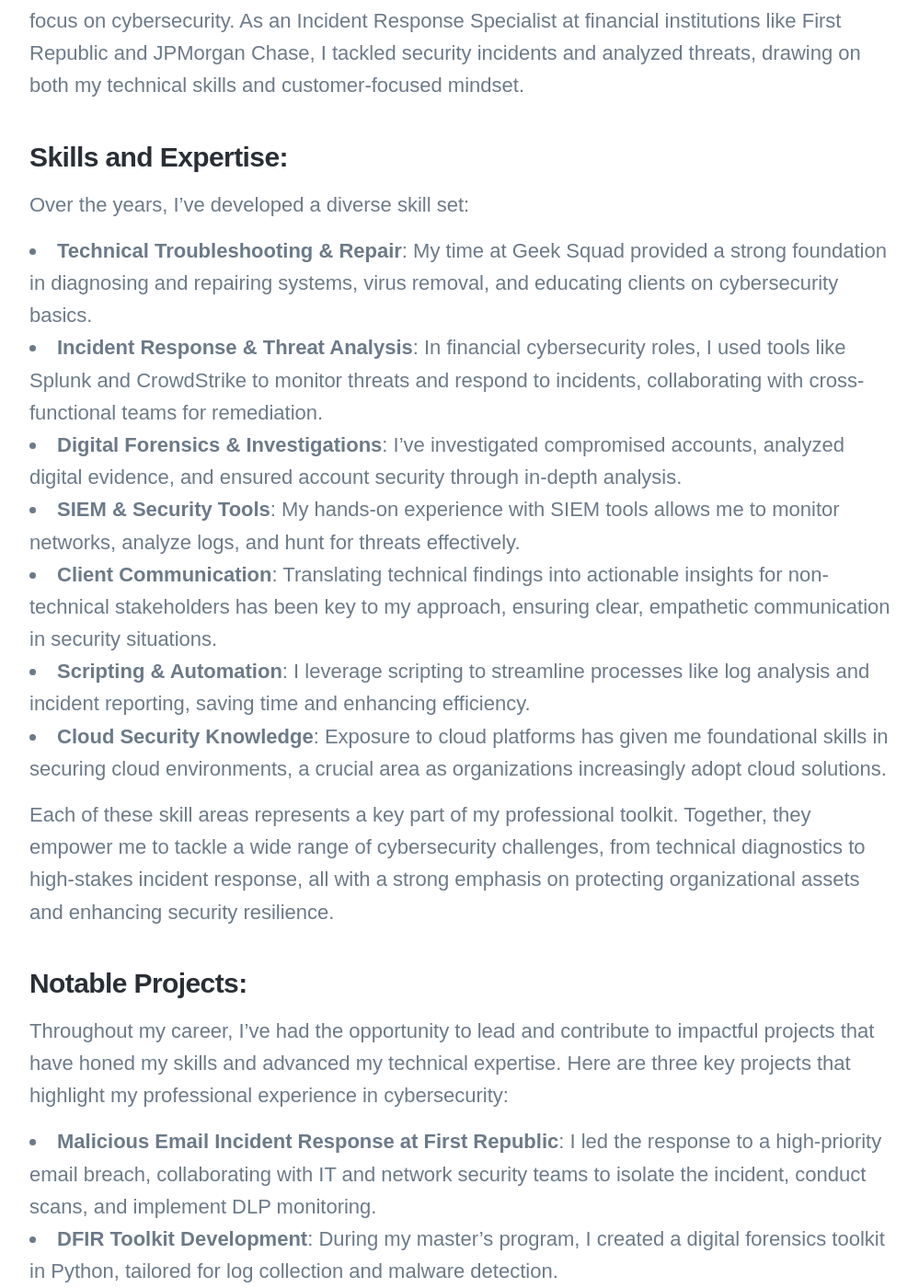
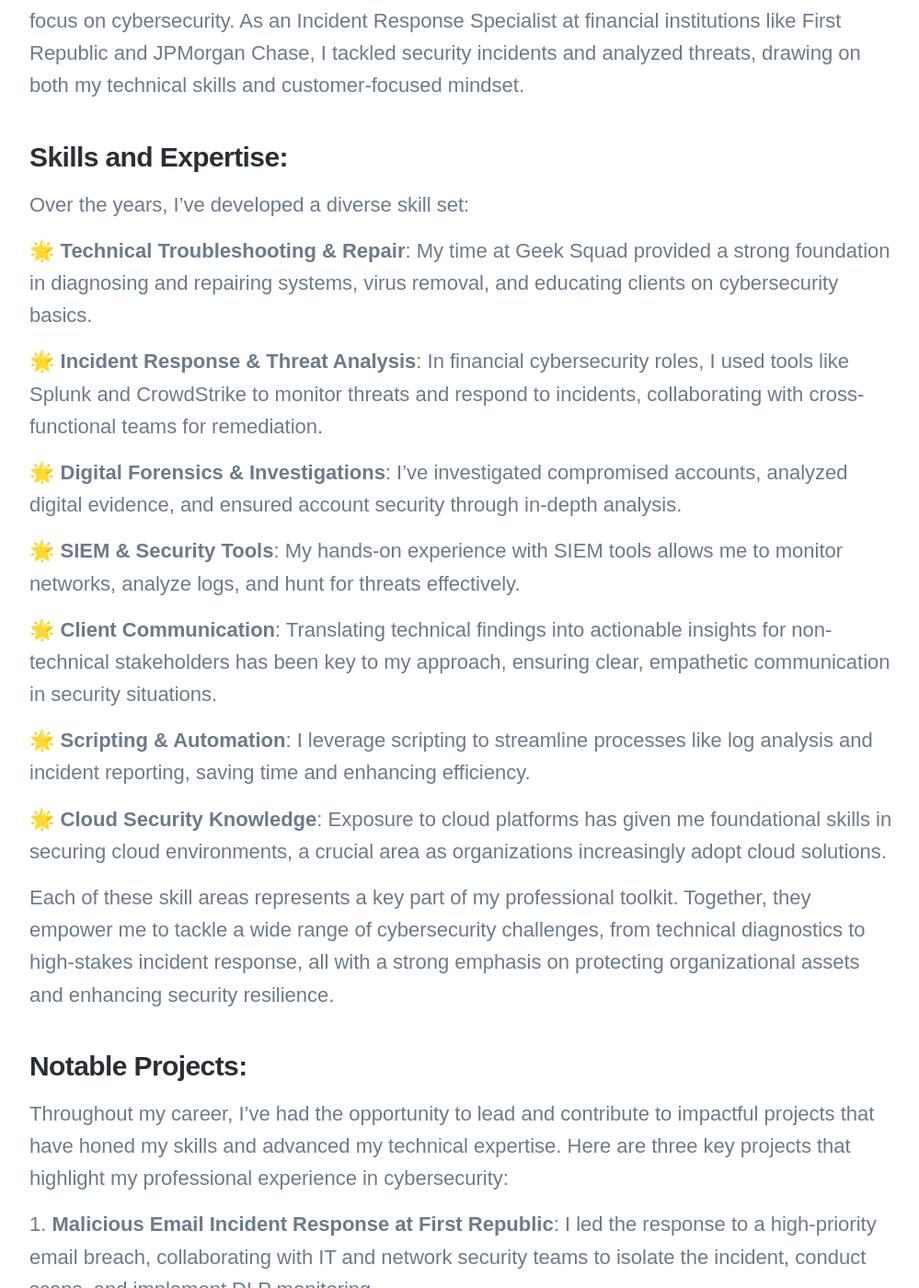
Before and after one commit to vkibaja/vkibaja.github.io, a Jekyll site: the page built from _posts/2024-07-22-first-post.md, in a window 1280 px wide and 1400 px high, scrolled down 2294 px. Shown: the whole window at 92% size, without its empty margins (138-1137 px from the left). Built offline with Jekyll 4.4.1, drawn with Linux system fonts in a browser that asks for light colours; nearby versions of some CDN libraries; some web fonts are replaced.

```diff
--- a/_posts/2024-07-22-first-post.md
+++ b/_posts/2024-07-22-first-post.md
@@ -33,13 +33,19 @@ With a solid technical foundation, I transitioned to a corporate IT role at Grub
 
 Over the years, I’ve developed a diverse skill set:
 
-- **Technical Troubleshooting & Repair**: My time at Geek Squad provided a strong foundation in diagnosing and repairing systems, virus removal, and educating clients on cybersecurity basics.
-- **Incident Response & Threat Analysis**: In financial cybersecurity roles, I used tools like Splunk and CrowdStrike to monitor threats and respond to incidents, collaborating with cross-functional teams for remediation.
-- **Digital Forensics & Investigations**: I’ve investigated compromised accounts, analyzed digital evidence, and ensured account security through in-depth analysis.
-- **SIEM & Security Tools**: My hands-on experience with SIEM tools allows me to monitor networks, analyze logs, and hunt for threats effectively.
-- **Client Communication**: Translating technical findings into actionable insights for non-technical stakeholders has been key to my approach, ensuring clear, empathetic communication in security situations.
-- **Scripting & Automation**: I leverage scripting to streamline processes like log analysis and incident reporting, saving time and enhancing efficiency.
-- **Cloud Security Knowledge**: Exposure to cloud platforms has given me foundational skills in securing cloud environments, a crucial area as organizations increasingly adopt cloud solutions.
+🌟 **Technical Troubleshooting & Repair**: My time at Geek Squad provided a strong foundation in diagnosing and repairing systems, virus removal, and educating clients on cybersecurity basics.
+
+🌟 **Incident Response & Threat Analysis**: In financial cybersecurity roles, I used tools like Splunk and CrowdStrike to monitor threats and respond to incidents, collaborating with cross-functional teams for remediation.
+
+🌟 **Digital Forensics & Investigations**: I’ve investigated compromised accounts, analyzed digital evidence, and ensured account security through in-depth analysis.
+
+🌟 **SIEM & Security Tools**: My hands-on experience with SIEM tools allows me to monitor networks, analyze logs, and hunt for threats effectively.
+
+🌟 **Client Communication**: Translating technical findings into actionable insights for non-technical stakeholders has been key to my approach, ensuring clear, empathetic communication in security situations.
+
+🌟 **Scripting & Automation**: I leverage scripting to streamline processes like log analysis and incident reporting, saving time and enhancing efficiency.
+
+🌟 **Cloud Security Knowledge**: Exposure to cloud platforms has given me foundational skills in securing cloud environments, a crucial area as organizations increasingly adopt cloud solutions.
 
 Each of these skill areas represents a key part of my professional toolkit. Together, they empower me to tackle a wide range of cybersecurity challenges, from technical diagnostics to high-stakes incident response, all with a strong emphasis on protecting organizational assets and enhancing security resilience.
 
```
Also changed, not shown: other parts of _posts/2024-07-22-first-post.md (+3 -3 lines).
